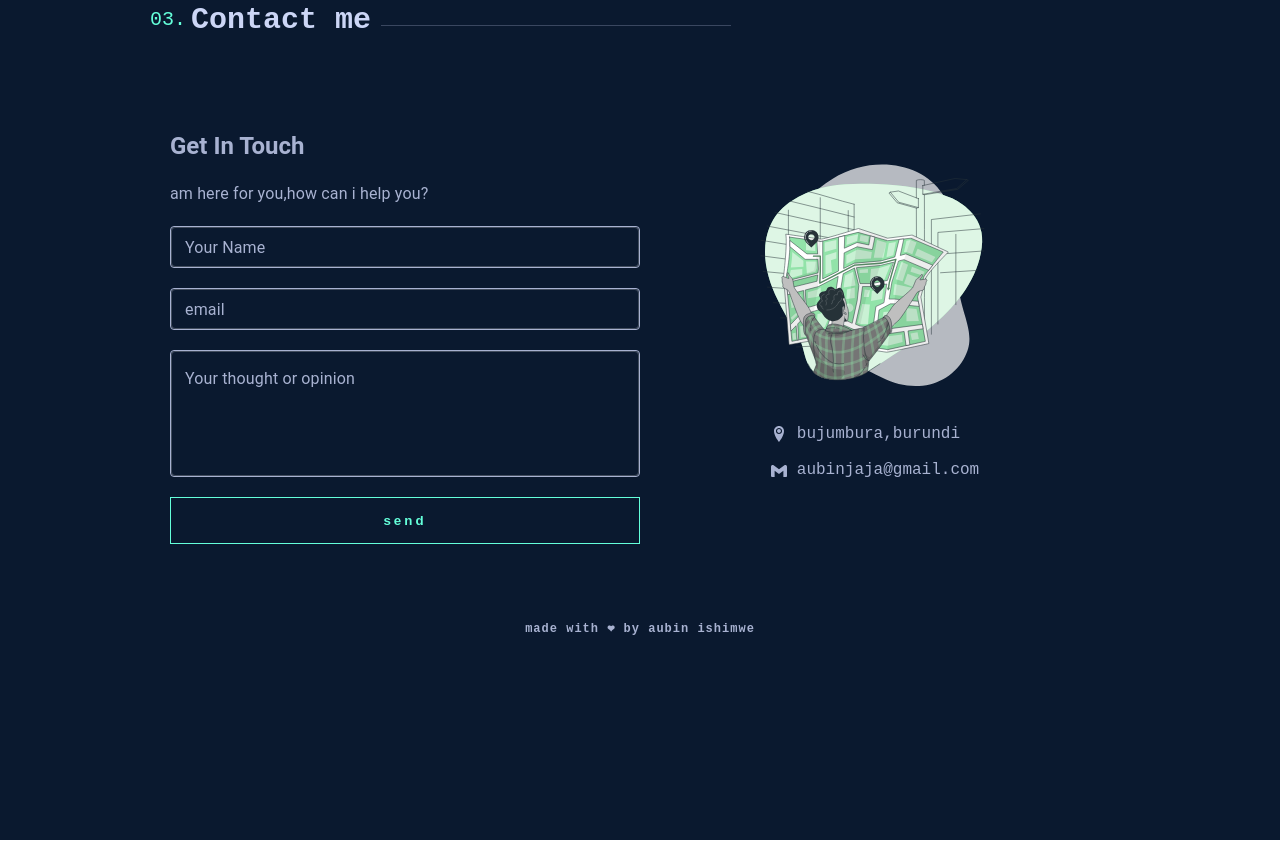
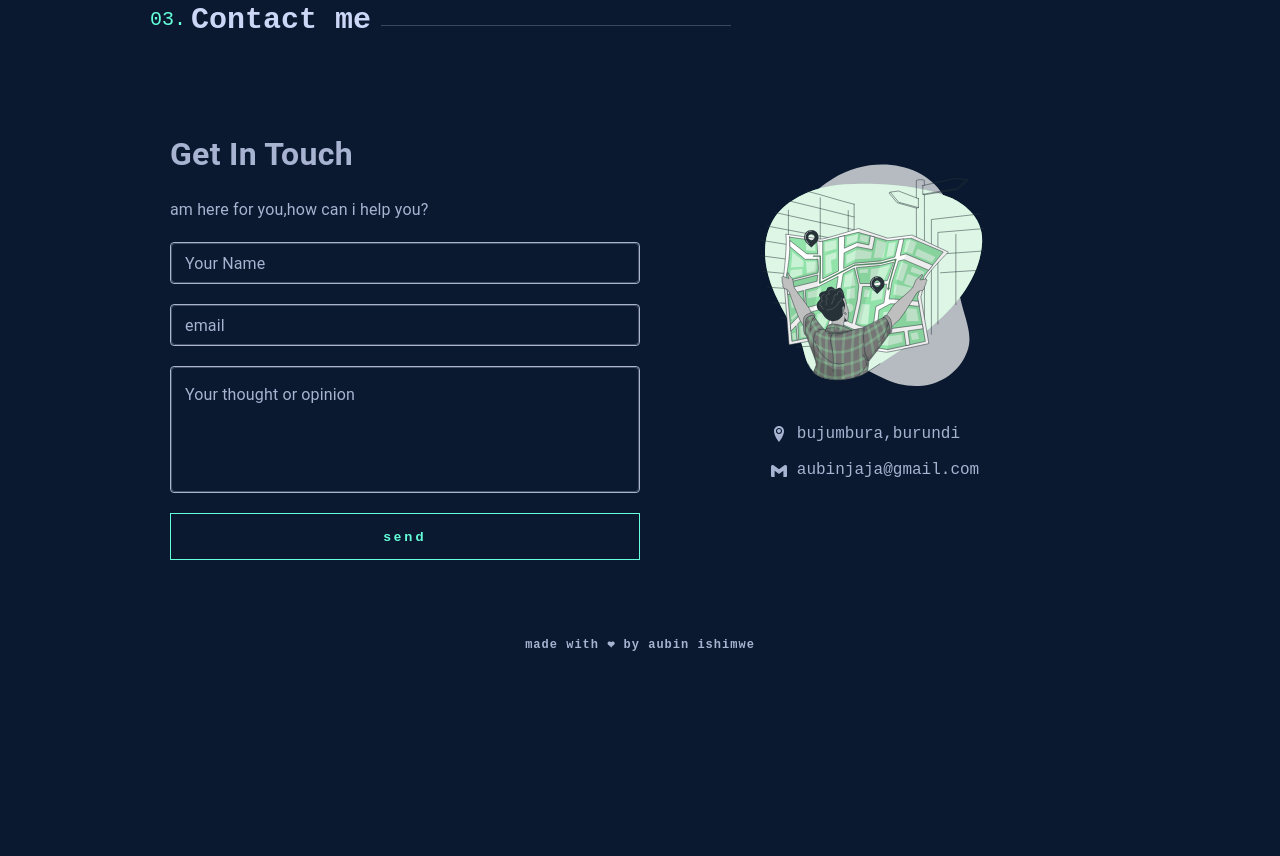
Before and after one commit to sopranoelfuego/aubinishimwe.com, a Next.js app: page / in a window 1280 px wide. Shown: the part 3140-3996 px from the top of the page. Built offline with nearby package versions, Linux system fonts and the light colour scheme.

Commit message:
update optimization 2

```diff
--- a/src/components/AboutMe.tsx
+++ b/src/components/AboutMe.tsx
@@ -156,7 +156,7 @@ function AboutMe() {
      }}
     >
      <ImageContainer>
-      <Image src="/aubin.webp" layout="fill" alt="aubin" priority={true}  sizes="(min-width:500px)500px,100vw"/>
+      <Image src="/aubin.webp" layout="fill" alt="aubin" priority={true} width={300} height={300}  />
      </ImageContainer>
     </Box>
    </Box>
--- a/src/components/ContactMe.tsx
+++ b/src/components/ContactMe.tsx
@@ -110,7 +110,7 @@ function ContactMe() {
     }}
    >
     <Grid item xs={12} md={6} display="flex" flexDirection="column" gap="20px">
-     <Typography variant="h5" fontWeight="700">
+     <Typography  sx={{fontSize:"2rem"}} fontWeight="700">
       Get In Touch
      </Typography>
      <Typography variant="body1">
@@ -156,7 +156,7 @@ function ContactMe() {
       multiline
       fullWidth
      />
-     <SendButton onClick={handlerSubmit} name="send" aria-label="send-contact">
+     <SendButton onClick={handlerSubmit} name="send" aria-label="send">
       send
      </SendButton>
     </Grid>
```
